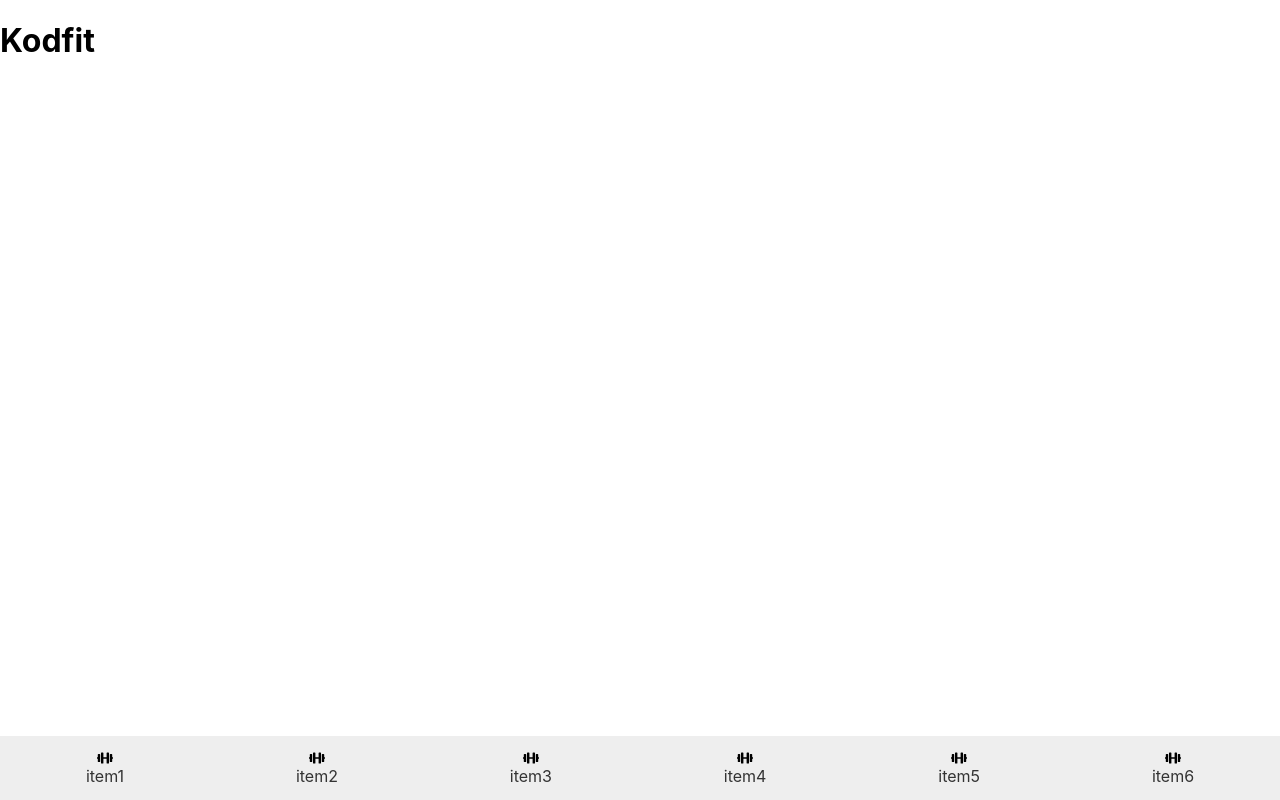
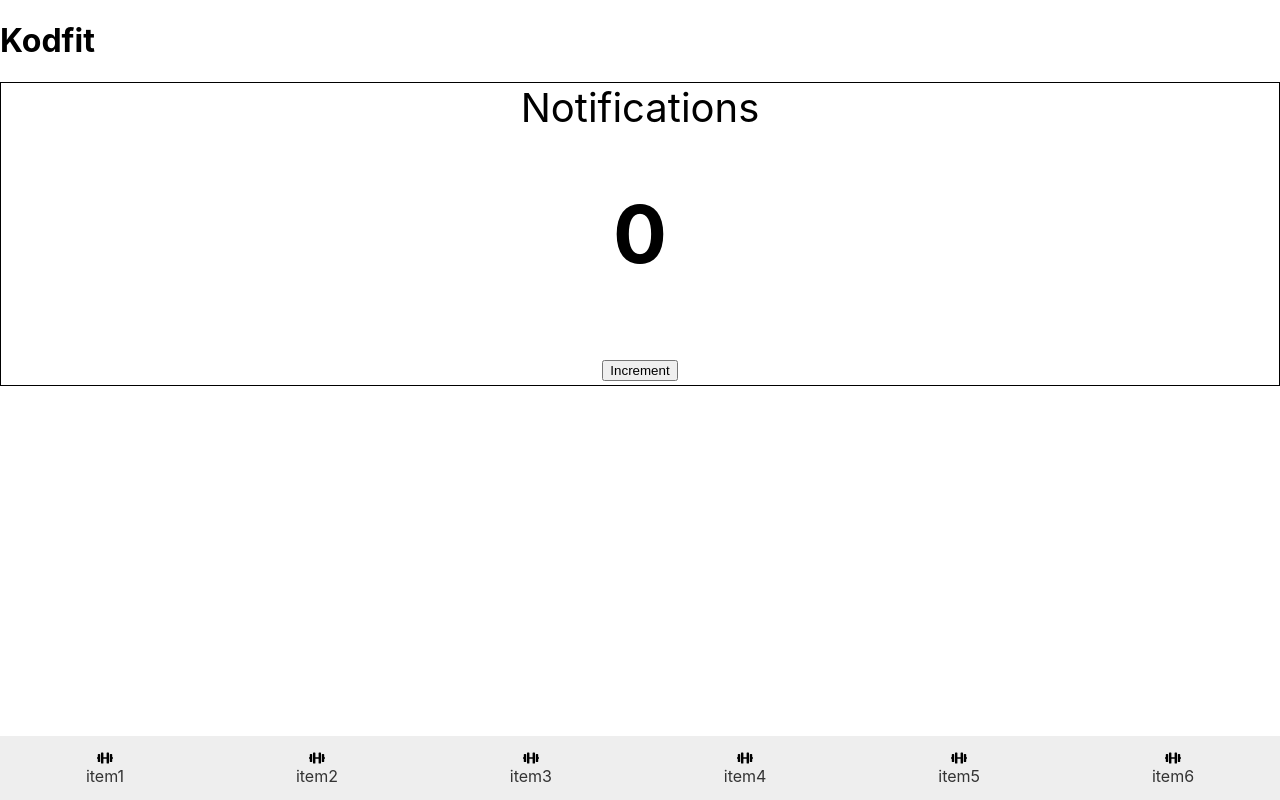
Before and after one commit to phapsides/kodfit, a React (Create React App) app: page /notifications in a window 1280 px wide. Built offline with nearby package versions, Linux system fonts and the light colour scheme.

Commit message:
feat: Add Notifications component

```diff
--- a/src/App.js
+++ b/src/App.js
@@ -14,6 +14,7 @@ import NearMe from './NearMe/NearMe';
 import Tracker from './Tracker/Tracker';
 import Login from './Login/Login';
 import Timer from './Timer/Timer';
+import Notifications from './Notifications/Notifications';
 
 function App() {
 	return (
@@ -30,6 +31,7 @@ function App() {
 				<Route path="/tracker" exact component={Tracker} />
 				<Route path="/login" exact component={Login} />
 				<Route path="/timer" exact component={Timer} />
+				<Route path="/notifications" exact component={Notifications} />
 				<BottomNavBar />
 			</div>
 		</Router>
--- /dev/null
+++ b/src/Notifications/Notifications.css
@@ -0,0 +1,5 @@
+.Notifications {
+    text-align: center;
+    border: thin black solid;
+    font-size: 40px;
+}
--- /dev/null
+++ b/src/Notifications/Notifications.js
@@ -0,0 +1,25 @@
+import React, { useState } from 'react';
+import './Notifications.css';
+
+export default function Notifications() {
+    let [count, setCount] = useState(0);
+
+    const increment = () => {
+        if(count === 5) {
+            alert('5 achieved');
+            setCount(0)
+        } else {
+            setCount(count + 1)
+        }
+    }
+
+    return (
+        <div className="Notifications">
+            Notifications
+            <h1>{count}</h1>
+            <button onClick={increment}>
+                Increment
+            </button>
+        </div>
+    );
+}
--- a/src/Timer/Timer.js
+++ b/src/Timer/Timer.js
@@ -73,25 +73,25 @@ class Timer extends React.Component {
             seconds: seconds,
         });
 
-        if (seconds == 0) {
+        if (seconds === 0) {
             clearInterval(this.timer);
         }
     }
 
     render() {
         return (
-            <div className="App">
+            <div className="Timer">
                 <div className="grid-container">
                     <div className="timer">
                         {this.state.time.m} : {this.state.time.s}
                     </div>
                     <div className="minutes">
                         Minutes
-                        <TimerInput field={(e) => this.handleTime(e,'inputMinutes',60) } />
+                        <TimerInput name="minutes" field={(e) => this.handleTime(e,'inputMinutes',60) } />
                     </div>
                     <div className="seconds">
                         Seconds
-                        <TimerInput field={(e) => this.handleTime(e,'inputSeconds',1) } />
+                        <TimerInput name="seconds" field={(e) => this.handleTime(e,'inputSeconds',1) } />
                     </div>
                     <div className="seconds">
                         <button
--- a/src/Timer/TimerInput/TimerInput.js
+++ b/src/Timer/TimerInput/TimerInput.js
@@ -1,10 +1,10 @@
-import React from './node_modules/react';
+import React from 'react';
 
-export default function TimerInput({field}) {
+export default function TimerInput({field, name}) {
     return (
         <input
              type='number'
-             name='minutes'
+             name={name}
              min='0'
              max='60'
              onChange={field}
```
